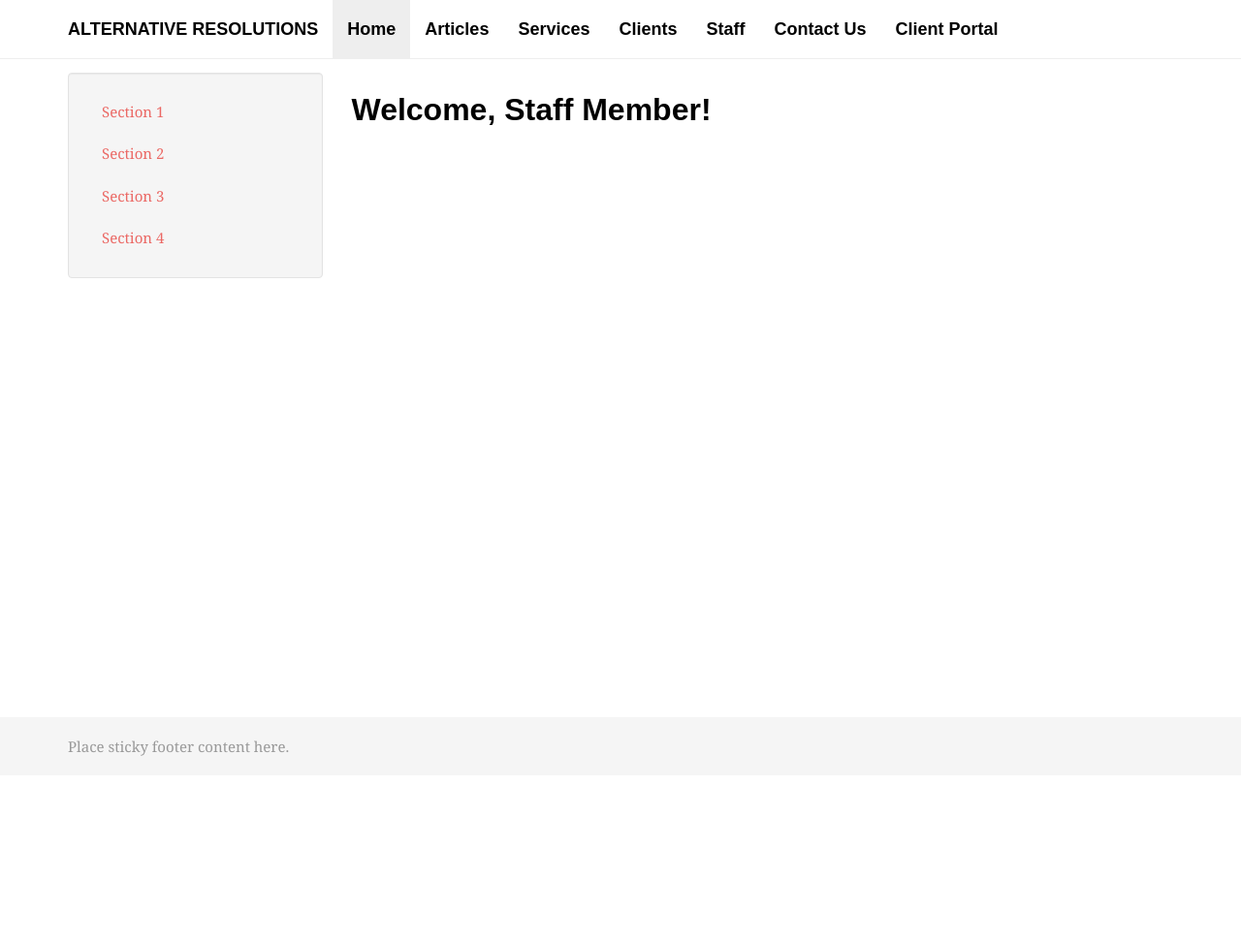
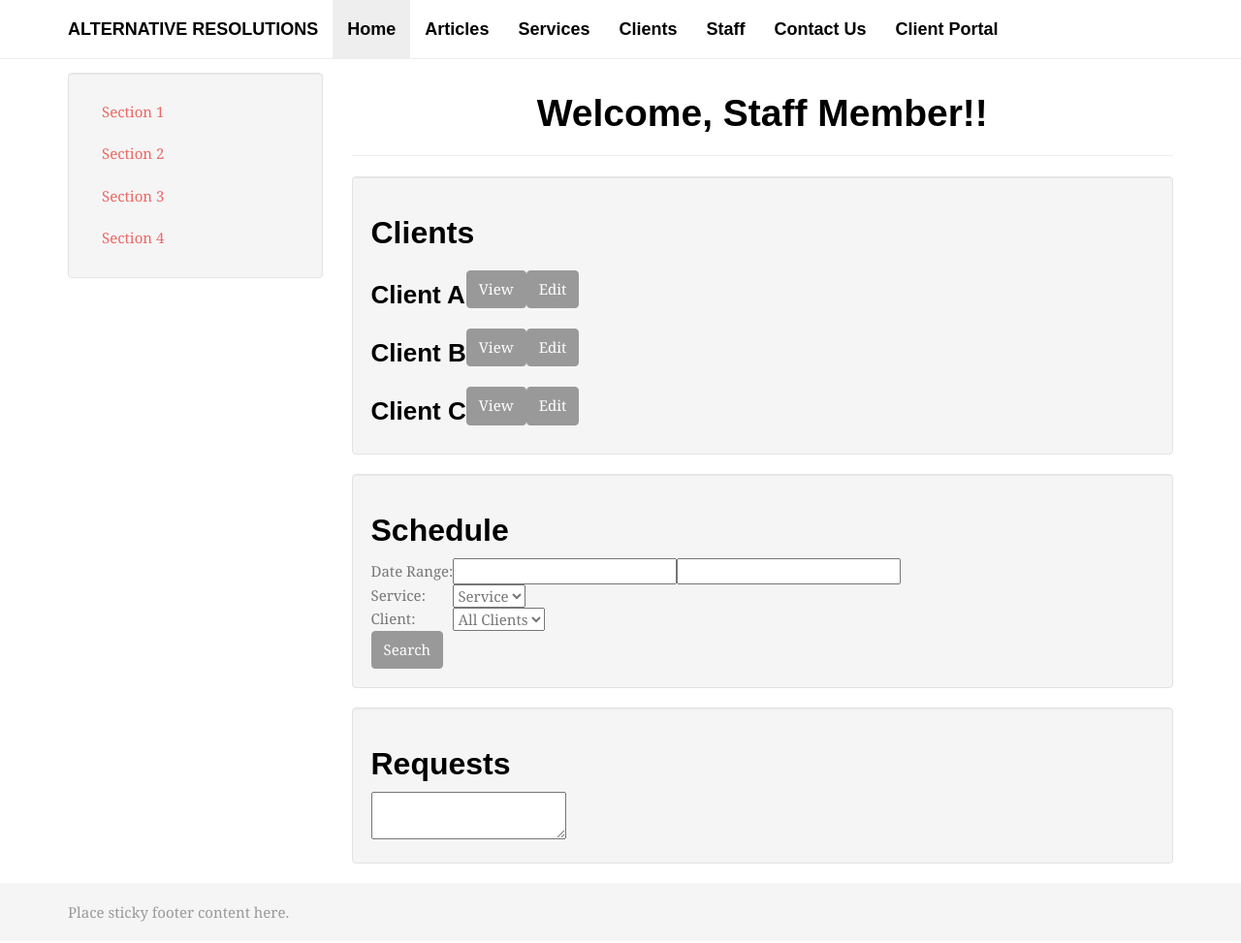
Before and after one commit to pinkcats/WebsiteForAlternateSolutions, a PHP site: page /staffHome.php in a window 1280 px wide. Shown: the whole page at 97% size. Before the commit the page ends 780 px from the top, so only its background shows below. Run offline with PHP 8.4, Linux system fonts and the light colour scheme; some libraries are stand-ins or nearby versions; some web fonts are replaced.

Commit message:
made general content within splash pages

```diff
--- a/GroupProject/staffHome.php
+++ b/GroupProject/staffHome.php
@@ -35,9 +35,62 @@
 				<?php include "php/sidebar.php";?>
 
 			    <div class="col-md-9">
-					<h2 id="sec0">
-					Welcome, Staff Member!
-					</h2>
+					<h1 id="sec0" style="text-align:center;">
+					Welcome, Staff Member!!
+					</h1>
+					<hr/>
+					<div class="well">
+					<h2>Clients</h2>
+						<table>
+							<tbody>
+								<tr>
+									<td><h3>Client A</h3></td>
+									<td><a href="#" class="btn btn-default">View</a></td>
+									<td><a href="#" class="btn btn-default">Edit</a></td>
+								</tr>
+								<tr>
+									<td><h3>Client B</h3></td>
+									<td><a href="#" class="btn btn-default">View</a></td>
+									<td><a href="#" class="btn btn-default">Edit</a></td>
+								</tr>
+								<tr>
+									<td><h3>Client C</h3></td>
+									<td><a href="#" class="btn btn-default">View</a></td>
+									<td><a href="#" class="btn btn-default">Edit</a></td>
+								</tr>
+							</tbody>
+						</table>
+					</div>
+					<div class="well">
+						<h2>Schedule</h2>
+						<table>
+							<tbody>
+								<tr>
+									<td>Date Range:</td>
+									<td><input /></td>
+									<td><input /></td>
+								</tr>
+								<tr>
+									<td>Service:</td>
+									<td><select>
+										<option value="0">Service</option>
+									</td>
+								</tr>
+								<tr>
+									<td>Client:</td>
+									<td><select>
+										<option value="0">All Clients</option>
+										</select>
+									</td>
+								</tr>
+							</tbody>
+						</table>
+						<a href="#" class="btn btn-default">Search</a>
+					</div>
+					<div class="well">
+						<h2>Requests</h2>
+						<textarea></textarea>
+					</div>
 				</div>
 			</div>
 		</div>
```
Also changed, not shown: GroupProject/clientHome.php (+70 -8 lines).
